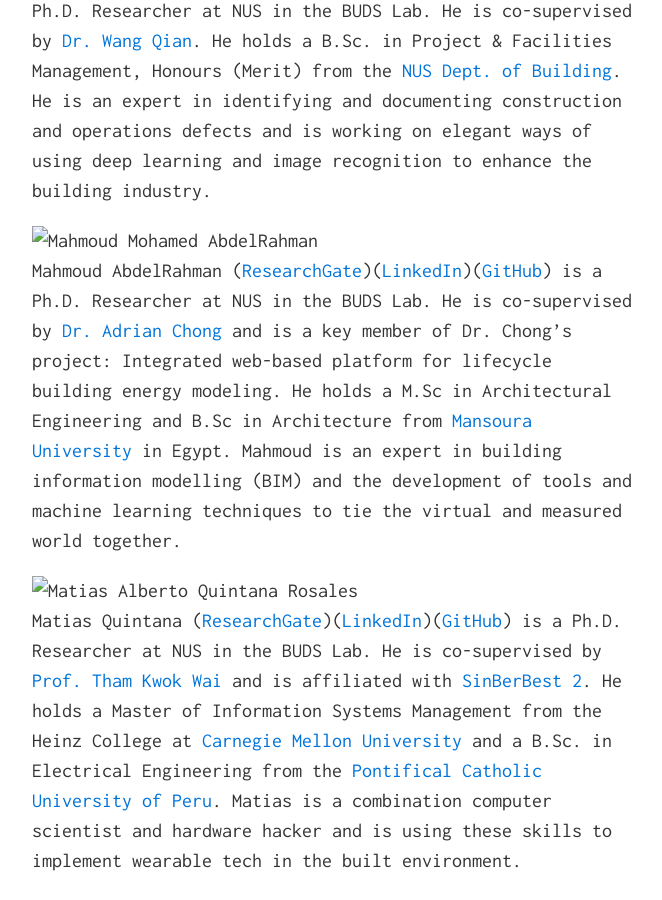
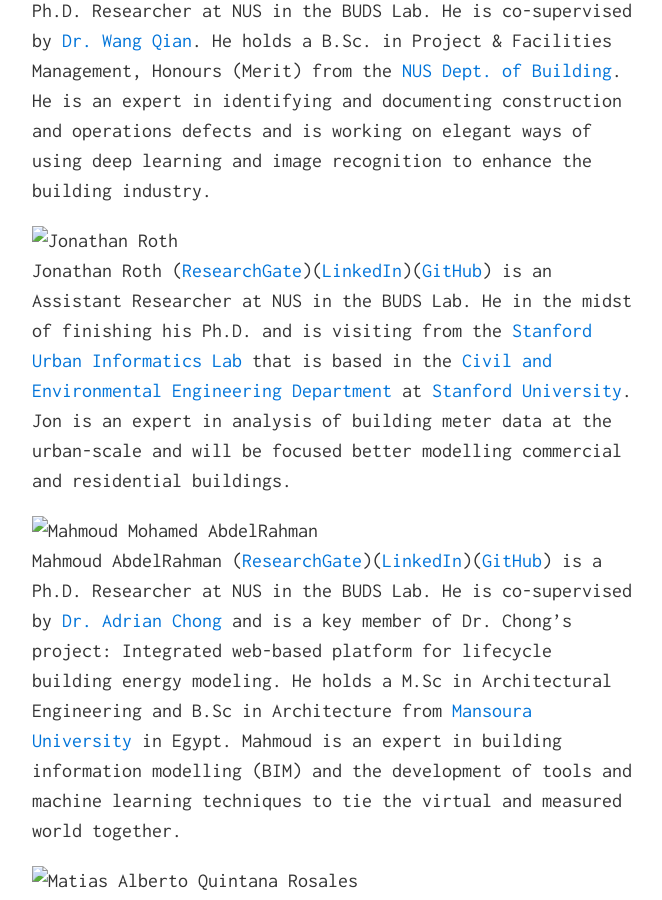
Before and after one commit to buds-lab/buds-lab.github.io, a Jekyll site: the page built from index.md, in a window 1280 px wide and 900 px high, scrolled down 3354 px. Shown: the whole window, without its empty margins (308-970 px from the left). Built offline with Jekyll 4.4.1, drawn with Linux system fonts in a browser that asks for light colours.

Commit message:
Added Jon!

```diff
--- a/index.md
+++ b/index.md
@@ -67,6 +67,8 @@ Ananya Joshi ([ResearchGate](https://www.researchgate.net/profile/Ananya_Joshi){
 ![Irvin Tang Kaijun](buds-lab.github.io/irvin1.png)
 Irvin Tang Kaijun ([ResearchGate](https://www.researchgate.net/profile/Irvin_Tang){:target="_blank"})([LinkedIn](https://www.linkedin.com/in/irvintang/){:target="_blank"})([GitHub](https://github.com/irrhuh){:target="_blank"}) is a Ph.D. Researcher at NUS in the BUDS Lab. He is co-supervised by [Dr. Wang Qian](http://www.bdg.nus.edu.sg/documents/about-us/faculty/staff_bdgwang_082018.pdf){:target="_blank"}. He holds a B.Sc. in Project & Facilities Management, Honours (Merit) from the [NUS Dept. of Building](http://www.bdg.nus.edu.sg/undergraduate/PFM-curriculum.html){:target="_blank"}. He is an expert in identifying and documenting construction and operations defects and is working on elegant ways of using deep learning and image recognition to enhance the building industry.
 
+![Jonathan Roth](buds-lab.github.io/jonathan.png)
+Jonathan Roth ([ResearchGate](https://www.researchgate.net/profile/Jonathan_Roth10){:target="_blank"})([LinkedIn](https://www.linkedin.com/in/jonathanmroth/){:target="_blank"})([GitHub](https://github.com/jmr385){:target="_blank"}) is an Assistant Researcher at NUS in the BUDS Lab. He in the midst of finishing his Ph.D. and is visiting from the [Stanford Urban Informatics Lab](https://www.uil.stanford.edu/){:target="_blank"} that is based in the [Civil and Environmental Engineering Department](https://cee.stanford.edu/){:target="_blank"} at [Stanford University](https://www.stanford.edu){:target="_blank"}. Jon is an expert in analysis of building meter data at the urban-scale and will be focused better modelling commercial and residential buildings.
 
 ![Mahmoud Mohamed AbdelRahman](buds-lab.github.io/mahmoudouf.jpg)
 Mahmoud AbdelRahman ([ResearchGate](https://www.researchgate.net/profile/Mahmoud_Abdelrahman3){:target="_blank"})([LinkedIn](https://www.linkedin.com/in/mahmoudouf/){:target="_blank"})([GitHub](https://github.com/MahmoudAbdelRahman){:target="_blank"}) is a Ph.D. Researcher at NUS in the BUDS Lab. He is co-supervised by [Dr. Adrian Chong](http://blog.nus.edu.sg/adrianchong/about/){:target="_blank"} and is a key member of Dr. Chong's project: Integrated web-based platform for lifecycle building energy modeling. He holds a M.Sc in Architectural Engineering and B.Sc in Architecture from [Mansoura University](http://www.mans.edu.eg/en){:target="_blank"} in Egypt. Mahmoud is an expert in building information modelling (BIM) and the development of tools and machine learning techniques to tie the virtual and measured world together.
```
Also changed, not shown: jonathan.png (added).
